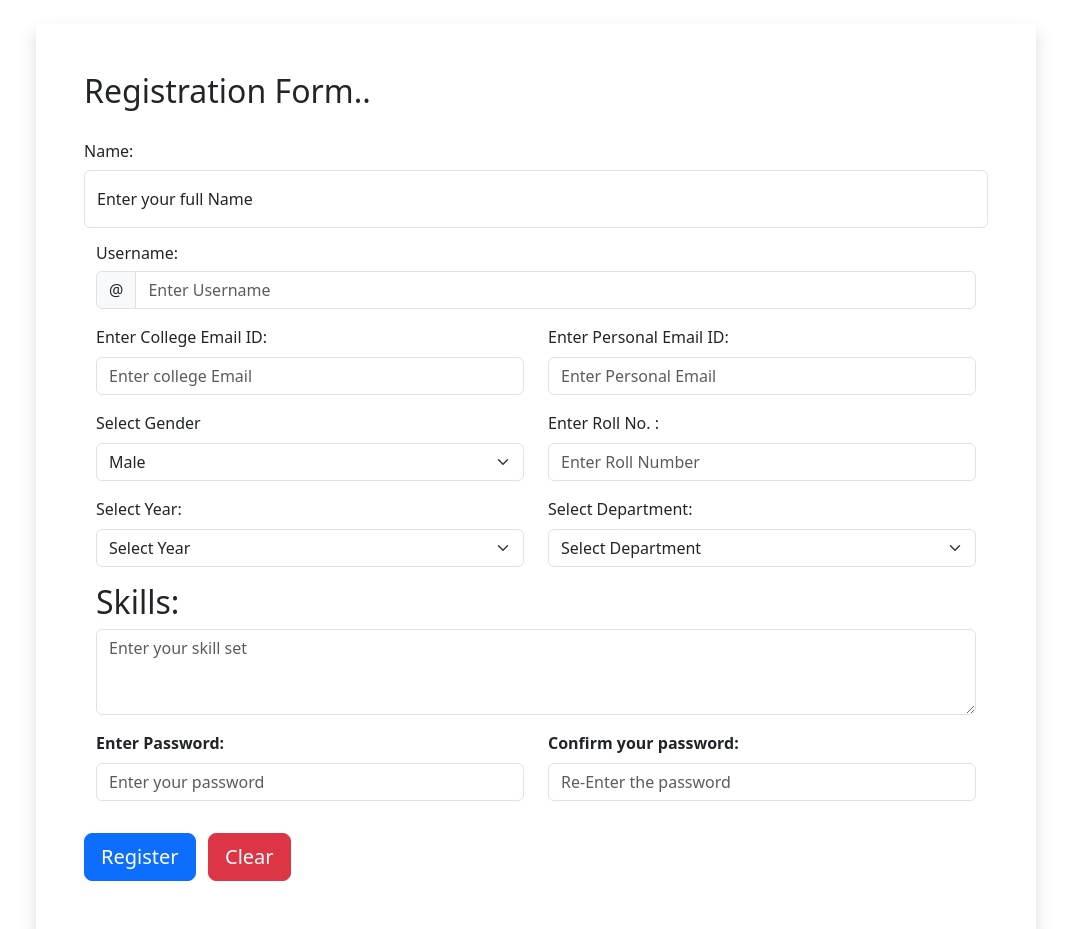
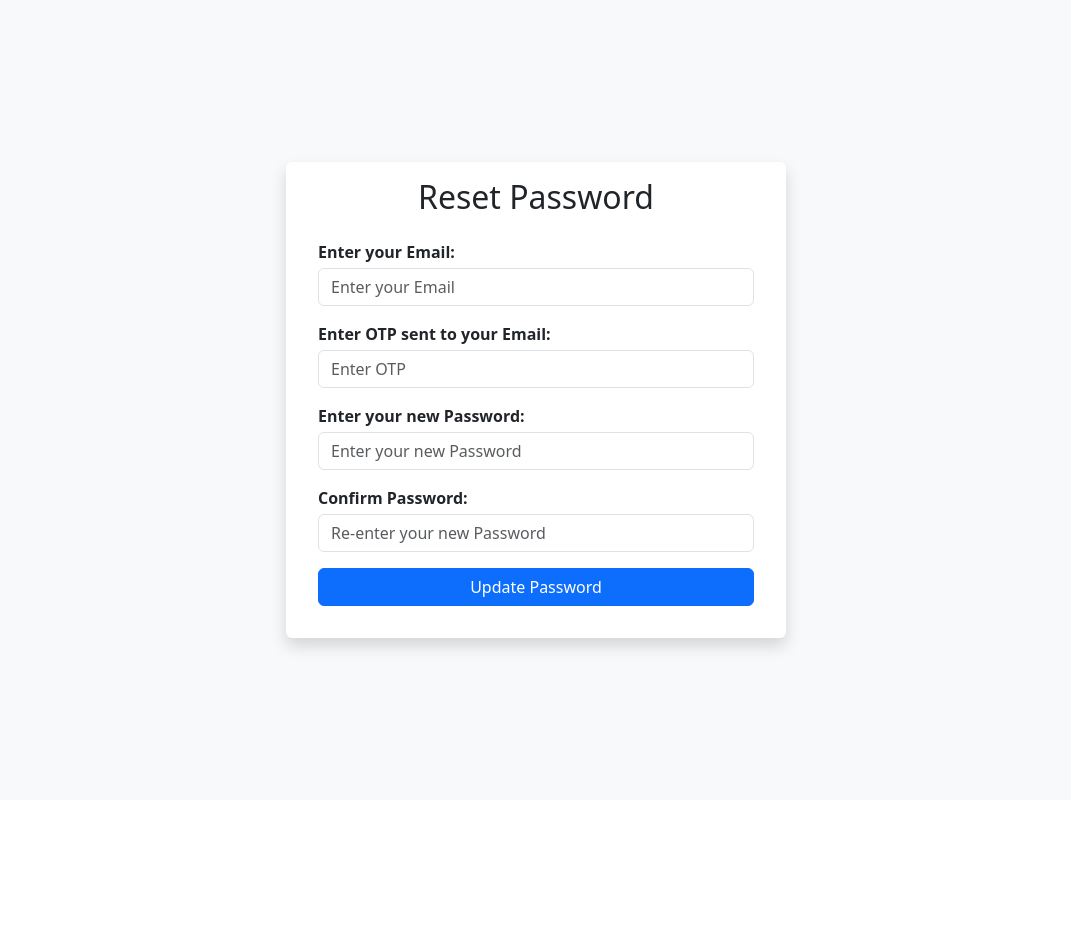
Before and after one commit to Bijin-Deva/College-Placement-Management, a React app in the folder frontend/: page /reset-password in a window 1280 px wide. Shown: the whole page, without its empty margins (104-1175 px from the left). After the commit the page ends 800 px from the top, so only its background shows below. Built offline with nearby package versions, Linux system fonts and the light colour scheme; the HTML template or start-up script is replaced by a standard one.

Commit message:
Created a Password Reset Page and added it to Login Page

```diff
--- a/frontend/package.json
+++ b/frontend/package.json
@@ -10,9 +10,10 @@
     "preview": "vite preview"
   },
   "dependencies": {
+    "bootstrap": "^5.3.8",
     "react": "^19.2.6",
     "react-dom": "^19.2.6",
-    "react-router-dom": "^7.17.0"
+    "react-router-dom": "^7.18.0"
   },
   "devDependencies": {
     "@eslint/js": "^10.0.1",
--- a/frontend/src/App.jsx
+++ b/frontend/src/App.jsx
@@ -1,13 +1,17 @@
-//import LoginForm from "./components/LoginForm";
-import RegistrationForm from "./components/RegistrationForm";
-function App(){
-  return(
-    <div>
-
-    {/* <LoginForm /> */}
-    <RegistrationForm />
-    </div>
-  )
+import { BrowserRouter, Routes, Route } from "react-router-dom";
+import LoginPage from "./pages/LoginPage";
+import RegistrationPage from "./pages/RegistrationPage";
+import ResetPasswordPage from "./pages/ResetPasswordPage";
+function App() {
+  return (
+    <BrowserRouter>
+      <Routes>
+        <Route path="/" element={<LoginPage />} />
+        <Route path="/register" element={<RegistrationPage />} />
+        <Route path="/reset-password" element={<ResetPasswordPage />} />
+      </Routes>
+    </BrowserRouter>
+  );
 }
 
 export default App;
--- a/frontend/src/pages/LoginPage.jsx
+++ b/frontend/src/pages/LoginPage.jsx
@@ -1,3 +1,5 @@
+import { Link } from "react-router-dom";
+import RegistrationPage from "./RegistrationPage";
 function LoginPage(){
     return(
         <div className="container" style={{backgroundColor:'rgba(0, 0, 0, 0)',borderRadius:'7px',height:'600px',width:'1100px',align:'center',
@@ -25,8 +27,20 @@ function LoginPage(){
                             <button className="btn btn-primary" style={{width: '100%',padding: '10px 15px',borderRadius: '4px', border: '1px solid #ccc',boxSizing: 'border-box' }}>Login</button>
                         </form>
                     </div><br />
-                    <h6 style={{marginLeft:'20px'}}>No account! <strong style={{color:'blue'}}>Register here</strong></h6>
-                    <h6 style={{marginLeft:'20px'}}>Forgot Password..? <strong style={{color:'blue'}}>Reset here</strong></h6>
+                    <h6 style={{ marginLeft: "20px" }}>
+                        No account!{" "}
+                        <strong>
+                        <Link to="/register">Register Here</Link>
+                        </strong>
+                    </h6>
+
+                    <h6 style={{ marginLeft: "20px" }}>
+                        Forgot Password!{" "}
+                        <strong>
+                        <Link to="/reset-password">Reset Here</Link>
+                        </strong>
+                    </h6>
+
                     <br /><br />
                     <p style={{textAlign:'center'}}>@All rights reserved 2026.<strong> Contact:</strong> admin@clg.com</p>
                 </div>
--- /dev/null
+++ b/frontend/src/pages/ResetPasswordPage.jsx
@@ -0,0 +1,60 @@
+function ResetPasswordPage() {
+    return (
+
+        <div className="d-flex align-items-center justify-content-center min-vh-100 bg-light">
+
+
+            <div className="p-3 shadow bg-white rounded" style={{ width: '500px' }}>
+                <h2 className="text-center mb-4">Reset Password</h2>
+
+                <div className="m-3">
+                    <p className="mb-1"><strong>Enter your Email: </strong></p>
+
+                    <input
+                        type="email"
+                        placeholder="Enter your Email"
+                        required
+                        className="form-control w-100"
+                    />
+                </div>
+
+                <div className="m-3">
+                    <p className="mb-1"><strong>Enter OTP sent to your Email: </strong></p>
+                    <input
+                        type="text"
+                        placeholder="Enter OTP"
+                        required
+                        className="form-control w-100"
+                    />
+                </div>
+
+                <div className="m-3">
+                    <p className="mb-1"><strong>Enter your new Password: </strong></p>
+                    <input
+                        type="password"
+                        placeholder="Enter your new Password"
+                        required
+                        className="form-control w-100"
+                    />
+                </div>
+
+                <div className="m-3">
+                    <p className="mb-1"><strong>Confirm Password: </strong></p>
+                    <input
+                        type="password"
+                        placeholder="Re-enter your new Password"
+                        required
+                        className="form-control w-100"
+                    />
+                </div>
+
+                <div className="m-3">
+                <button className="btn btn-primary w-100">Update Password</button>
+                </div>
+            </div>
+
+        </div>
+    );
+}
+
+export default ResetPasswordPage;
```
Also changed, not shown: 1 other file (tests, documents, lock files or other folders).
